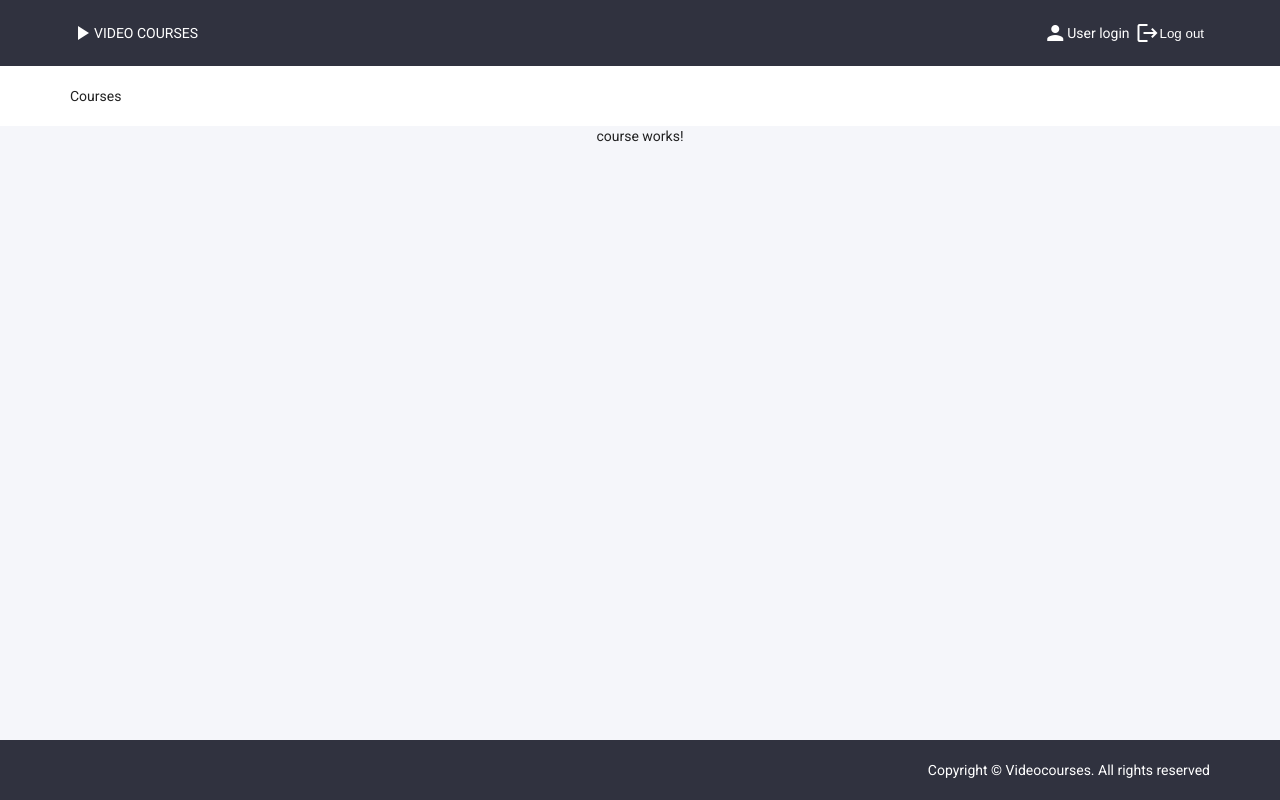
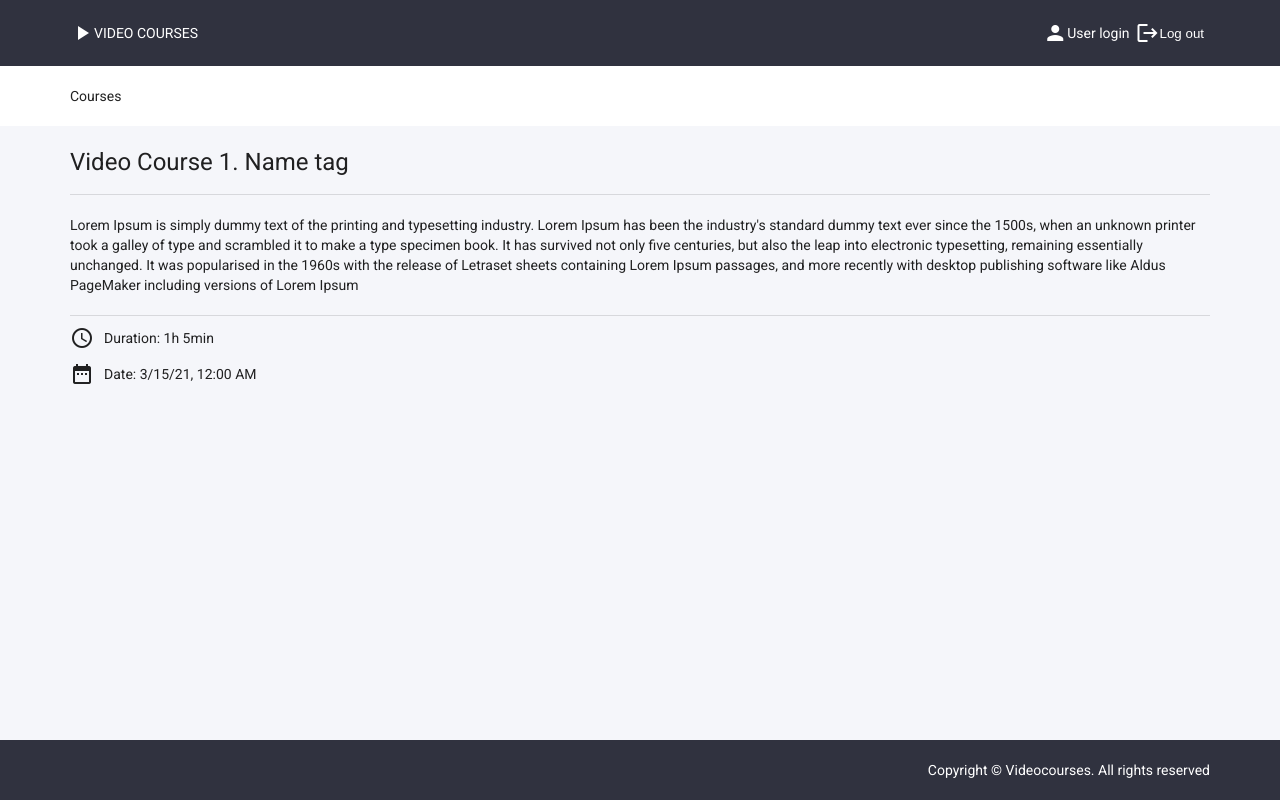
Before and after one commit to SlavikSurminskiy/courses-angular-app, an Angular app: page /courses/01 in a window 1280 px wide. Built offline with nearby package versions, Linux system fonts and the light colour scheme.

Commit message:
hw-7/add base layout for course page

```diff
--- a/src/app/app.module.ts
+++ b/src/app/app.module.ts
@@ -32,6 +32,7 @@ import { MatIconModule } from '@angular/material/icon';
 import { MatInputModule } from '@angular/material/input';
 import { MatButtonModule } from '@angular/material/button';
 import { MatSidenavModule } from '@angular/material/sidenav';
+import { MatDividerModule } from '@angular/material/divider';
 import { BrowserAnimationsModule } from '@angular/platform-browser/animations';
 
 @NgModule({
@@ -61,6 +62,7 @@ import { BrowserAnimationsModule } from '@angular/platform-browser/animations';
     MatIconModule,
     MatInputModule,
     MatButtonModule,
+    MatDividerModule,
     MatSidenavModule,
     MatDialogModule,
     BrowserAnimationsModule
--- a/src/app/components/course/course.component.html
+++ b/src/app/components/course/course.component.html
@@ -1 +1,10 @@
-<p>course works!</p>
+<div class="course">
+  <h1 class="course__title">{{course.title}}</h1>
+  <mat-divider></mat-divider>
+  <p class="course__description">{{course.description}}</p>
+  <mat-divider></mat-divider>
+  <div class="course__info">
+    <p><mat-icon>schedule</mat-icon>Duration: {{course.duration | courseDuration}}</p>
+    <p><mat-icon>date_range</mat-icon>Date: {{course.creationDate | date: 'short'}}</p>
+  </div>
+</div>
--- a/src/app/components/course/course.component.scss
+++ b/src/app/components/course/course.component.scss
@@ -0,0 +1,20 @@
+.course {
+  margin-top: 20px;
+
+  &__description {
+    margin: 20px 0;
+  }
+
+  &__info {
+    margin-top: 10px;
+
+    p {
+      display: flex;
+      align-items: center;
+    }
+
+    mat-icon {
+      margin-right: 10px;
+    }
+  }
+}
--- a/src/app/components/course/course.component.ts
+++ b/src/app/components/course/course.component.ts
@@ -1,8 +1,38 @@
-import { Component } from '@angular/core';
+import { Component, OnInit } from '@angular/core';
+import { ActivatedRoute, Router } from '@angular/router';
+
+import { CoursesService } from '../../services/courses/courses.service';
+import { ICourse } from '../../shared/models/course.model';
 
 @Component({
   selector: 'app-course',
   templateUrl: './course.component.html',
   styleUrls: ['./course.component.scss']
 })
-export class CourseComponent {}
+export class CourseComponent implements OnInit {
+  constructor(
+    private _router: Router,
+    private _route: ActivatedRoute,
+    private _coursesService: CoursesService,
+  ) {}
+
+  course: ICourse = {
+    id: '',
+    title: '',
+    duration: 0,
+    topRated: false,
+    description: '',
+    creationDate: '',
+  };
+
+  ngOnInit(): void {
+    const { courseId } = this._route.snapshot.params;
+    const course = this._coursesService.getCourse(courseId);
+
+    if (course) {
+      this.course = course;
+    } else {
+      this._router.navigate(['../']);
+    }
+  }
+}
```
